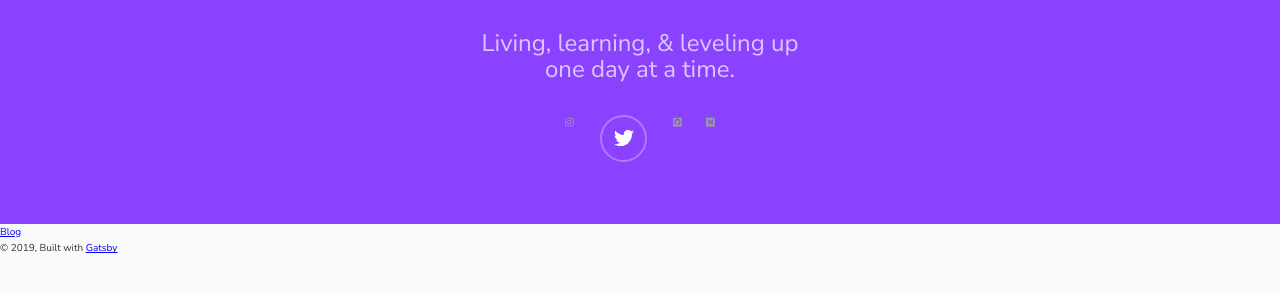
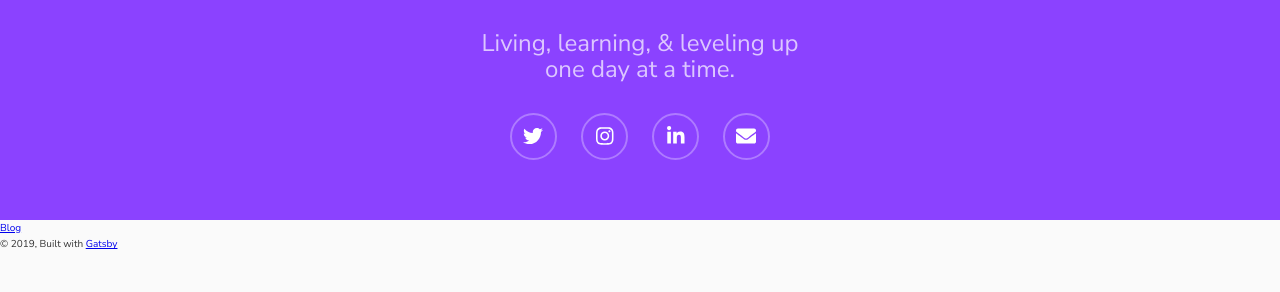
Before and after one commit to kaizhudda/portfolio, a Gatsby site: page / in a window 1280 px wide. Built offline with nearby package versions, Linux system fonts and the light colour scheme; Gatsby itself is replaced by a stand-in of ours.

Commit message:
Footer styling initial done

```diff
--- a/src/components/social-media.js
+++ b/src/components/social-media.js
@@ -1,7 +1,8 @@
 import React from "react"
 import styled from "styled-components"
 import { FontAwesomeIcon } from '@fortawesome/react-fontawesome'
-import { faMedium, faTwitter, faGithubSquare, faInstagram } from '@fortawesome/free-brands-svg-icons'
+import { faEnvelope } from '@fortawesome/free-solid-svg-icons'
+import { faMediumM, faTwitter, faGithub, faInstagram, faLinkedinIn } from '@fortawesome/free-brands-svg-icons'
 
 import '../styles/pages/social-media.scss';
 
@@ -9,18 +10,24 @@ const SocialMedia = () => {
   return (
     <SocialMediaBar>
       <SocialItem>
-        <FontAwesomeIcon icon={faInstagram} />
-      </SocialItem>
-      <SocialItem>
         <a href="#" className="btn-social">
           <FontAwesomeIcon icon={faTwitter} />
         </a>
       </SocialItem>
       <SocialItem>
-        <FontAwesomeIcon icon={faGithubSquare} />
+        <a href="#" className="btn-social">
+          <FontAwesomeIcon icon={faInstagram} />
+        </a>
       </SocialItem>
       <SocialItem>
-        <FontAwesomeIcon icon={faMedium} />
+        <a href="#" className="btn-social">
+          <FontAwesomeIcon icon={faLinkedinIn} />
+        </a>
+      </SocialItem>
+      <SocialItem>
+        <a href="#" className="btn-social">
+          <FontAwesomeIcon icon={faEnvelope} />
+        </a>
       </SocialItem>
     </SocialMediaBar>
   )
@@ -39,6 +46,6 @@ const SocialMediaBar = styled.ul`
 `
 
 const SocialItem = styled.li`
-  margin: 12px;
+  margin: 10px;
   color: #9B9B9B;
 `
--- a/src/styles/pages/social-media.scss
+++ b/src/styles/pages/social-media.scss
@@ -15,9 +15,16 @@
   padding-top: calc(0.375em - 1px);
   text-align: center;
   white-space: nowrap;
+  transition: all 0.25s;
 
   svg {
     font-size: 2rem;
     align-self: center;
   }
+
+  &:hover {
+    background: #fff;
+    color: #8c43ff;
+    border: 2px solid #fff;
+  }
 }
```
